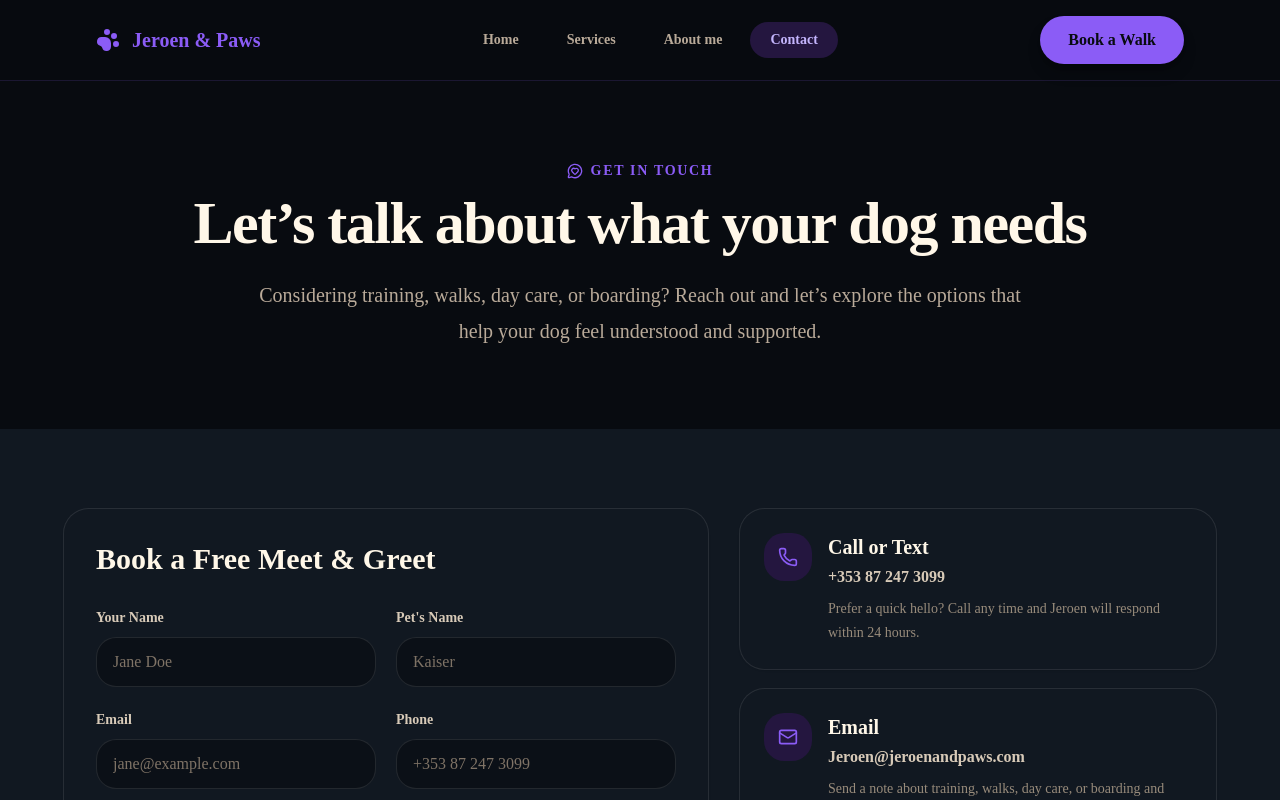
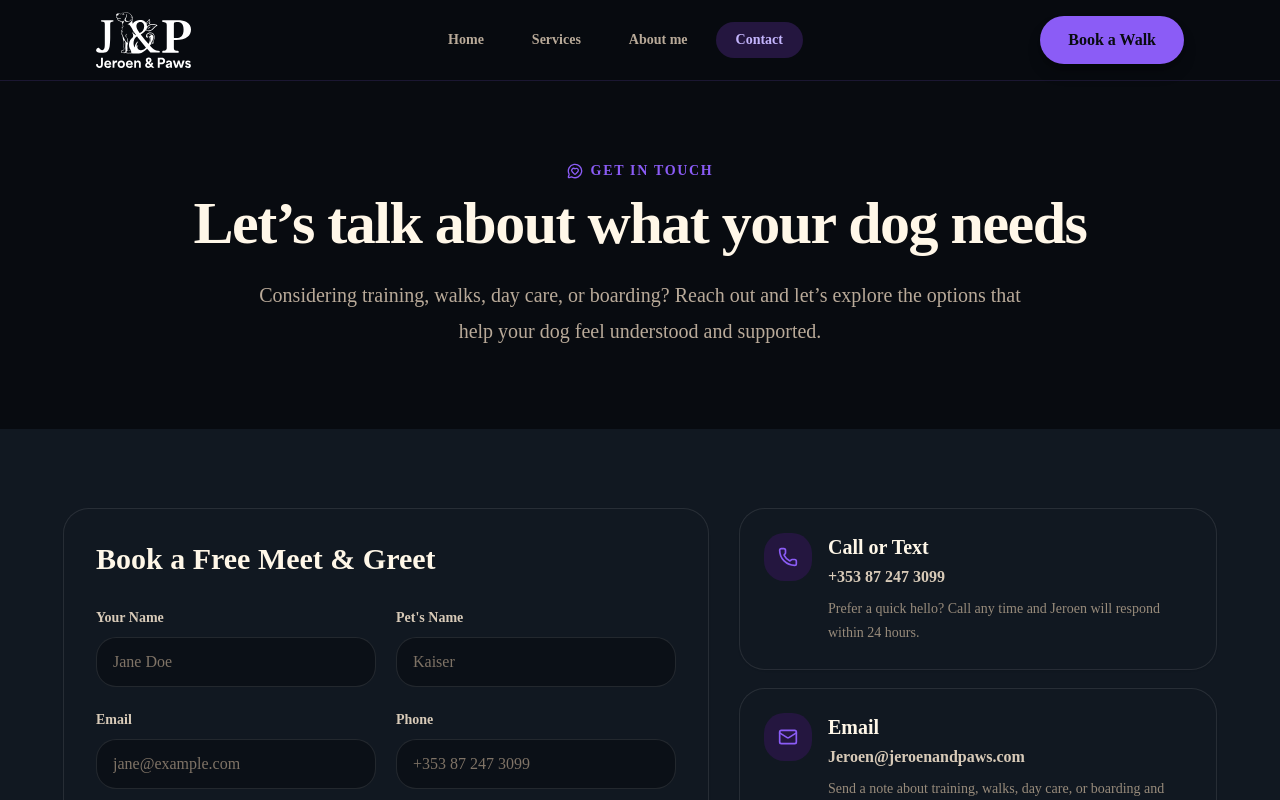
Before and after one commit to JeroenvElderen/jeroen-and-paws, a Next.js app: page /contact in a window 1280 px wide. Shown: the top 800 px of the page. Built offline with nearby package versions, Linux system fonts and the light colour scheme.

Commit message:
Use dog photos and brand logo

```diff
--- a/components/site/data.ts
+++ b/components/site/data.ts
@@ -104,21 +104,24 @@ export const servicePreviews = [
     description:
       "Personalised walks matched to your companion's pace and routine.",
     price: "From €18",
-    alt: "Dog enjoying a neighborhood walk",
+    alt: "Lola enjoying a neighbourhood walk",
+    imageSrc: "/images/dogs/lola/lola1.jpeg",
   },
   {
     title: "Home check-ins",
     description:
       "Comforting drop-ins that keep your companion relaxed and well looked after.",
     price: "From €18",
-    alt: "Person greeting a dog inside a home",
+    alt: "Nola relaxing during a home check-in",
+    imageSrc: "/images/dogs/Nola/Nola-1.jpg",
   },
   {
     title: "Overnight stays",
     description:
       "A homely stay where your companion rests comfortably and feels safe.",
     price: "From €70/night",
-    alt: "Dog resting comfortably indoors",
+    alt: "Pancho resting comfortably indoors",
+    imageSrc: "/images/dogs/pancho/pancho1.jpeg",
   },
 ];
 
@@ -144,19 +147,22 @@ export const teamMembers = [
   {
     name: "Jeroen",
     role: "Certified canine specialist",
-    alt: "Jeroen's profile",
+    alt: "Johnny enjoying Jeroen & Paws care",
+    imageSrc: "/images/dogs/Johnny/Johnny.jpeg",
     bio: "Certified in Animal Care with over seven years of hands-on experience, Jeroen works with companion and working dogs using proven, ethical training methods.",
   },
   {
     name: "Compass",
     role: "Alaskan Husky",
-    alt: "Compass - Alaskan Husky",
+    alt: "Aslan, an Alaskan Husky companion",
+    imageSrc: "/images/dogs/aslan/aslan.jpg",
     bio: "Compass is part of the Jeroen & Paws family and reflects the structured, active, companion-first care every dog receives.",
   },
   {
     name: "Your companion",
     role: "Welcomed like family",
-    alt: "Happy companion enjoying personalised care",
+    alt: "Kaiser enjoying personalised care",
+    imageSrc: "/images/dogs/kaiser/kaiser1.jpeg",
     bio: "From customised walks to day care and boarding, every dog receives consistency, dedication, safety, emotional wellbeing, and clear communication.",
   },
 ];
--- a/components/site/layout/footer.tsx
+++ b/components/site/layout/footer.tsx
@@ -1,13 +1,5 @@
-import {
-  Camera,
-  Clock,
-  Home,
-  Mail,
-  MapPin,
-  PawPrint,
-  Phone,
-  Star,
-} from "lucide-react";
+import { Camera, Clock, Home, Mail, MapPin, Phone, Star } from "lucide-react";
+import Image from "next/image";
 import Link from "next/link";
 
 const footerSections = [
@@ -40,13 +32,13 @@ export function Footer() {
       <div className="mx-auto w-full max-w-6xl px-6 py-14 sm:px-8">
         <div className="grid gap-10 md:grid-cols-2 lg:grid-cols-[1.25fr_0.75fr_0.75fr_1.15fr]">
           <div>
-            <div className="inline-flex items-center gap-3 text-xl font-extrabold text-[#fff7e8]">
-              <PawPrint
-                aria-hidden="true"
-                className="h-6 w-6 fill-[#8b5cf6] text-[#8b5cf6]"
-              />
-              Jeroen & Paws
-            </div>
+            <Image
+              src="/logo3.svg"
+              alt="Jeroen & Paws"
+              width={152}
+              height={90}
+              className="h-16 w-auto"
+            />
             <p className="mt-4 max-w-sm leading-7 text-[#a99b8b]">
               Personalised dog walking, training, day care, boarding, and home
               check-ins where every companion is understood and cared for.
--- a/components/site/layout/header.tsx
+++ b/components/site/layout/header.tsx
@@ -1,6 +1,7 @@
 "use client";
 
-import { Menu, PawPrint, X } from "lucide-react";
+import { Menu, X } from "lucide-react";
+import Image from "next/image";
 import Link from "next/link";
 import { useState } from "react";
 
@@ -15,11 +16,17 @@ export function Header({ activePage }: { activePage: PageName }) {
       <div className="mx-auto flex min-h-20 w-full max-w-6xl items-center justify-between px-6 sm:px-8">
         <Link
           href="/"
-          className="inline-flex items-center gap-3 text-xl font-extrabold text-[#8b5cf6]"
+          className="inline-flex items-center"
           onClick={() => setIsOpen(false)}
         >
-          <PawPrint aria-hidden="true" className="h-6 w-6 fill-current" />
-          Jeroen & Paws
+          <Image
+            src="/logo3.svg"
+            alt="Jeroen & Paws"
+            width={152}
+            height={90}
+            priority
+            className="h-14 w-auto"
+          />
         </Link>
 
         <button
--- a/components/site/sections/home-hero.tsx
+++ b/components/site/sections/home-hero.tsx
@@ -48,8 +48,9 @@ export function HomeHero() {
         </div>
         <div className="relative min-h-[320px] overflow-hidden rounded-[2rem] shadow-2xl shadow-black/40 sm:min-h-[420px]">
           <PlaceholderImage
-            alt="Professional dog walker with three happy dogs at a local park"
+            alt="Lakta enjoying a happy outdoor moment"
             sizes="(min-width: 1024px) 48vw, 100vw"
+            src="/images/dogs/lakta/lakta1.jpg"
           />
         </div>
       </div>
--- a/components/site/sections/services-preview.tsx
+++ b/components/site/sections/services-preview.tsx
@@ -16,6 +16,7 @@ export function ServicesPreview() {
             <PlaceholderImage
               alt={service.alt}
               sizes="(min-width: 768px) 33vw, 100vw"
+              src={service.imageSrc}
             />
           </div>
           <div className="p-7">
--- a/components/site/sections/story-section.tsx
+++ b/components/site/sections/story-section.tsx
@@ -5,7 +5,10 @@ export function StorySection() {
     <section className="bg-[#111821] px-6 py-20 sm:px-8">
       <div className="mx-auto grid max-w-6xl gap-10 lg:grid-cols-2 lg:items-center">
         <div className="relative min-h-[360px] overflow-hidden rounded-3xl shadow-xl shadow-black/35">
-          <PlaceholderImage alt="Jeroen, founder of Jeroen & Paws, with his rescue dog Paws" />
+          <PlaceholderImage
+            alt="Ollie enjoying attentive Jeroen & Paws care"
+            src="/images/dogs/ollie/ollie1.jpeg"
+          />
         </div>
         <div>
           <h2 className="text-4xl font-extrabold tracking-tight text-[#fff7e8]">
--- a/components/site/sections/team-section.tsx
+++ b/components/site/sections/team-section.tsx
@@ -13,6 +13,7 @@ export function TeamSection() {
             <PlaceholderImage
               alt={member.alt}
               sizes="(min-width: 768px) 33vw, 100vw"
+              src={member.imageSrc}
             />
           </div>
           <div className="p-7">
--- a/components/site/ui/placeholder-image.tsx
+++ b/components/site/ui/placeholder-image.tsx
@@ -4,14 +4,16 @@ export function PlaceholderImage({
   alt,
   className = "object-cover",
   sizes = "(min-width: 768px) 50vw, 100vw",
+  src = "/images/placeholder.jpg",
 }: {
   alt: string;
   className?: string;
   sizes?: string;
+  src?: string;
 }) {
   return (
     <Image
-      src="/images/placeholder.jpg"
+      src={src}
       alt={alt}
       fill
       sizes={sizes}
```
